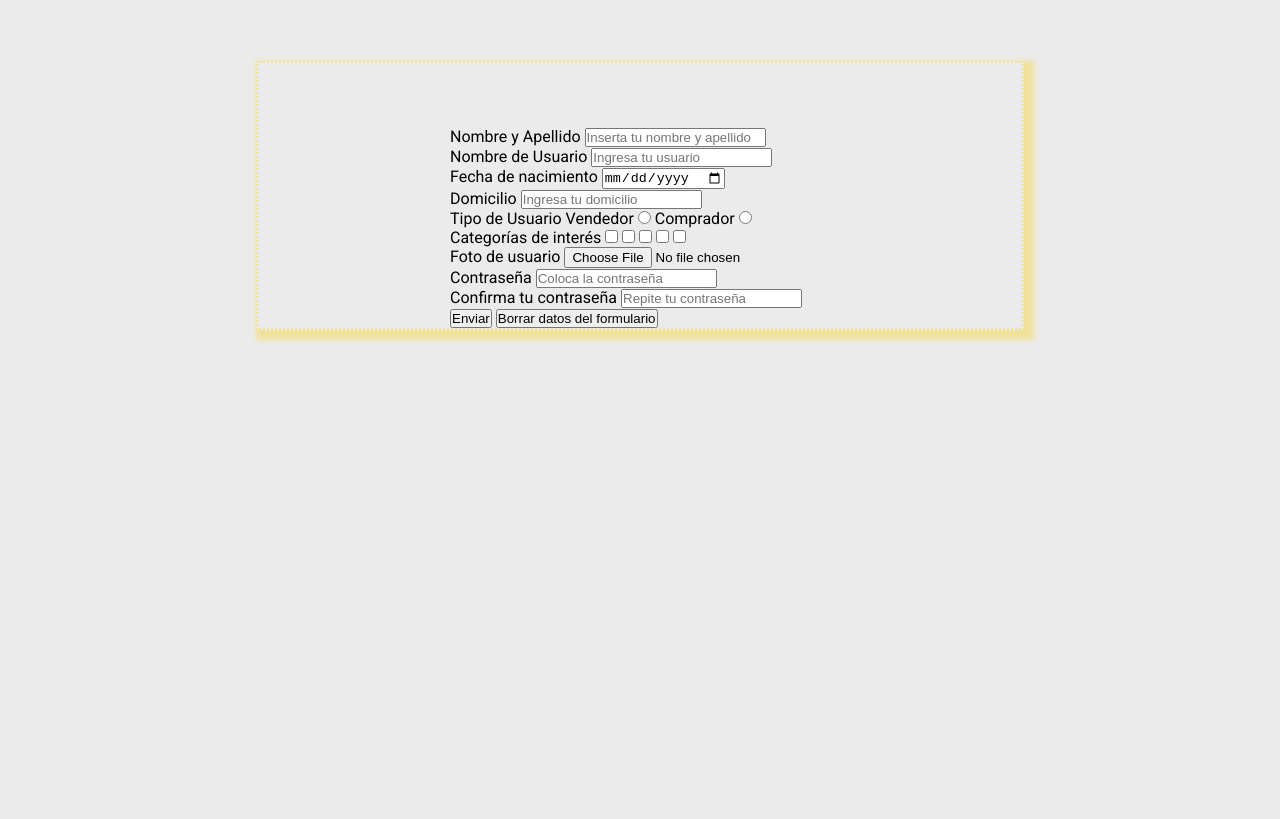
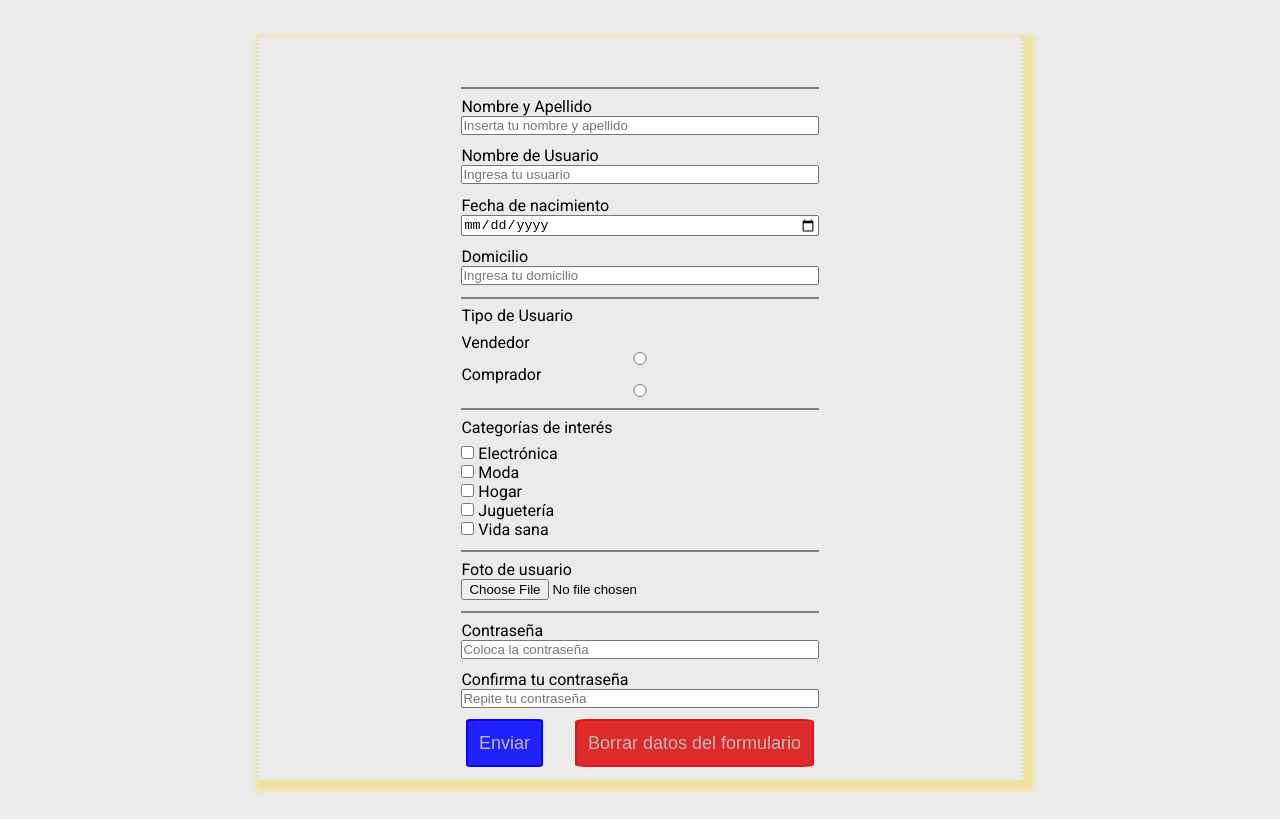
Before and after one commit to h-amarillo/MercadoLiebre, a website: page views/register.html in a window 1280 px wide. Shown: the part 86-905 px from the top of the page. Before the commit the page ends 800 px from the top, so only its background shows below. Drawn offline with Linux system fonts and the light colour scheme; files that its build step writes are made by us from their sources; files whose address does not match are found by name.

Commit message:
estilando formulario de registro, faltan detalles

```diff
--- a/public/css/register.css
+++ b/public/css/register.css
@@ -47,13 +47,47 @@ header ul li a{
 
 /*dando estilo al formulario*/
 div.box-de-form{
-    padding:5% 15% 0 15%;
-    margin: 5% 20%;
+    padding:3% 15% 0 15%;
+    margin: 3% 20%;
     border: #f0e29c 2px dotted;
     box-shadow: 5px 5px 5px 5px #f0e29c;
 }
 div.input{
     padding: 3% 3%;
-    margin: 2% 0 5% 0;
+    margin: 3% 0 5% 0;
     border: gray
 }
+div .complete-name , .user-name , .birthdate , .adress , .user-type , .interested-in , .user-photo , .password , .r-password{
+    display: flex;
+    flex-direction: column;
+    margin: 3%;
+}
+div.complete-name , .user-type , .interested-in , .user-photo , .password{
+    padding: 2% 0 0 0;
+    border-top: gray 2px solid;
+}
+label .electro , .fashio , .home , .toys , .healthy-life{
+    color: black;
+}
+label.electro , .seller{
+    margin-top: 2%;
+}
+div.botones{
+    display: flex;
+    justify-content: space-around;
+}
+button.send , .reset{
+    color: rgb(192, 186, 186);
+    padding: 3%;
+    margin-bottom: 3%;
+    border-radius: 5%;
+    font-size: 18px;
+}
+button.send{
+    background-color: rgba(0, 0, 255, 0.856);
+    border:rgba(0, 0, 255, 0.856) 2px solid;
+}
+button.reset{
+    background-color:rgba(221, 23, 23, 0.904);
+    border: rgba(221, 23, 23, 0.904) 2px solid;
+}
--- a/views/register.html
+++ b/views/register.html
@@ -51,33 +51,33 @@
 
             <div class="user-type">
                 <label>Tipo de Usuario</label>
-                <label for="Vendedor">Vendedor</label>
+                <label class="seller" for="Vendedor">Vendedor</label>
                 <input type="radio" name="tipo-usuario" value="Me interesa vender" id="vendedor" />
                 <label for="Comprador">Comprador</label>
                 <input type="radio" name="tipo-usuario" value="Me interesa comprar" id="comprador" />
             </div>
 
             <div class="interested-in">
-                <label for="Categorias de interes">Categorías de interés</label>
+                <label class="title-interested-in" for="Categorias de interes">Categorías de interés</label>
                 <!--¿si va ese for?-->
-                <label for="electro">
-                    <input type="checkbox" name="interés-en" value="Electro" id="electro" />
+                <label class="electro" for="electro">
+                    <input type="checkbox" name="interés-en" value="Electro" id="electro" />   Electrónica
                 </label>
 
-                <label for="moda">
-                    <input type="checkbox" name="interés-en" value="Moda" id="moda" />
+                <label class="fashion" for="moda">
+                    <input type="checkbox" name="interés-en" value="Moda" id="moda" />   Moda
                 </label>
 
-                <label for="hogar">
-                    <input type="checkbox" name="interés-en" value="Hogar" id="hogar" />
+                <label class="home" for="hogar">
+                    <input type="checkbox" name="interés-en" value="Hogar" id="hogar" />   Hogar
                 </label>
 
-                <label for="jugueteria">
-                    <input type="checkbox" name="interés-en" value="Juguetería" id="jugueteria" />
+                <label class="toys" for="jugueteria">
+                    <input type="checkbox" name="interés-en" value="Juguetería" id="jugueteria" />   Juguetería
                 </label>
 
-                <label for="vidasana">
-                    <input type="checkbox" name="interés-en" value="Vida sana" id="vidasana" />
+                <label class="healthy-life" for="vidasana">
+                    <input type="checkbox" name="interés-en" value="Vida sana" id="vidasana" />   Vida sana
                 </label>
             </div>
 
@@ -91,15 +91,15 @@
                 <input placeholder="Coloca la contraseña" type="password" name="password" minlength="8" id="password" />
             </div>
 
-            <div class="r-passwors">
+            <div class="r-password">
                 <label for="repite password">Confirma tu contraseña</label>
                 <input placeholder="Repite tu contraseña" type="password" name="password2" minlength="8"
-                    id="repite password" />
+                    id="repite password"/>
             </div>
 
             <div class="botones">
-                <button type="submit" id="boton enviar">Enviar</button>
-                <button type="reset" id="boton borrar">Borrar datos del formulario</button>
+                <button class="send" type="submit" id="boton enviar">Enviar</button>
+                <button class="reset" type="reset" id="boton borrar">Borrar datos del formulario</button>
             </div>
         </form>
     </div>
```
